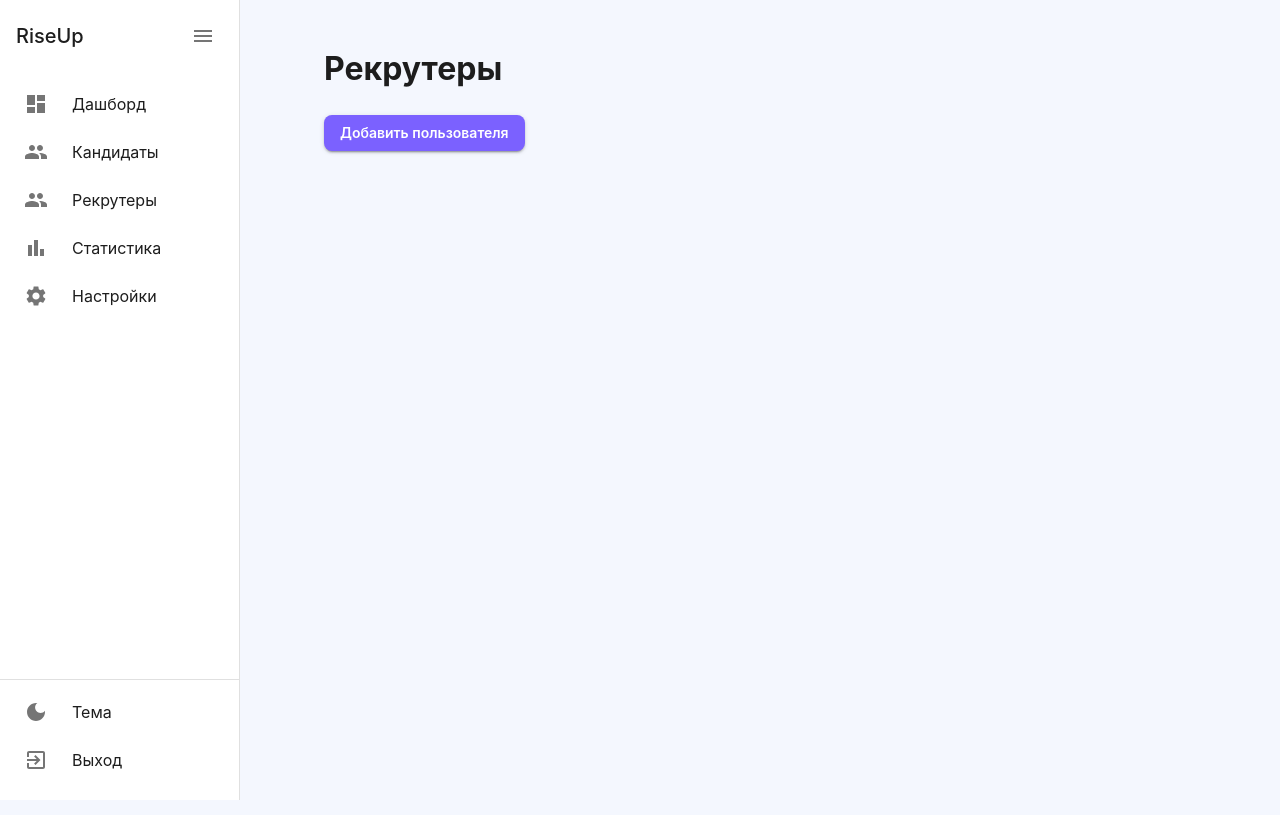
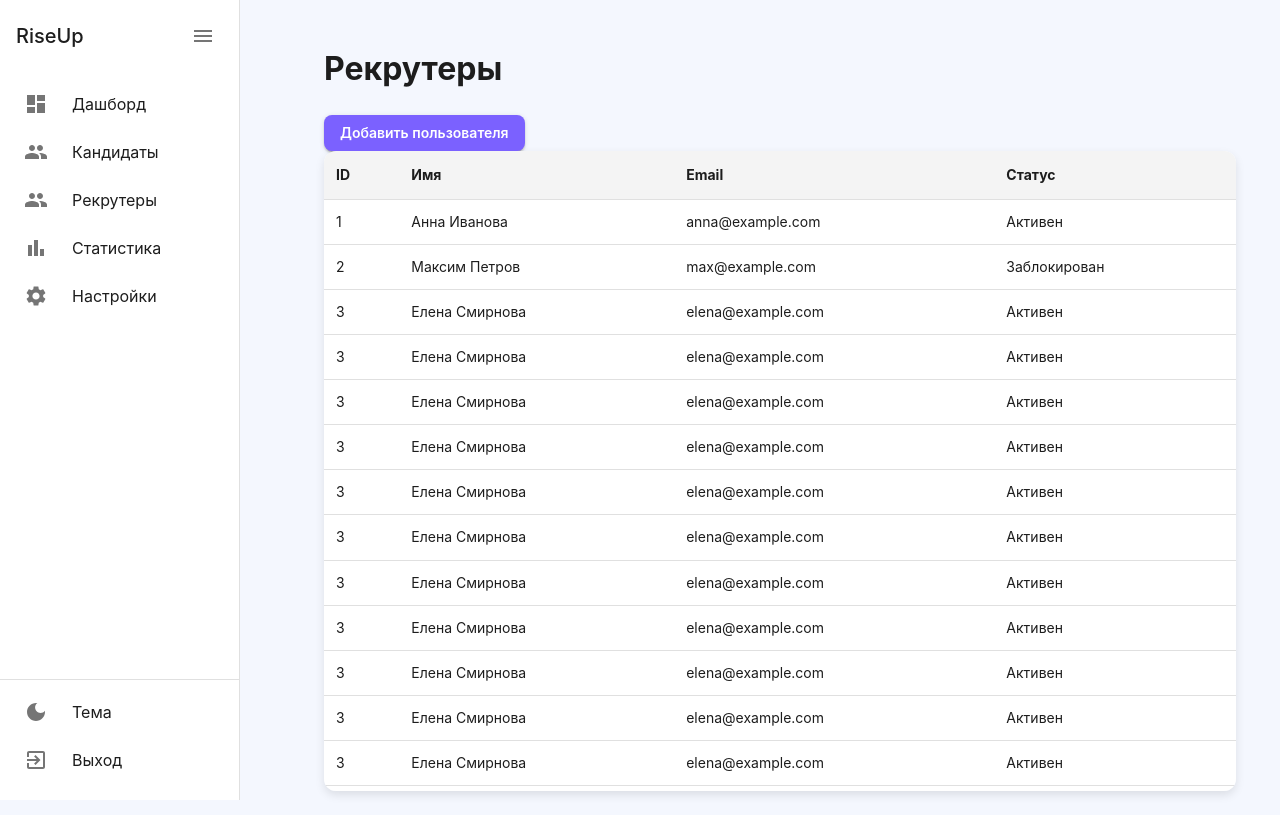
Before and after one commit to ihorhnennyi/riseup_front, a React (Vite) app: page /recruiters in a window 1280 px wide. Built offline with nearby package versions, Linux system fonts and the light colour scheme.

Commit message:
Обновлены стили таблицы: улучшены отступы, цвета, скругление

```diff
--- /dev/null
+++ b/src/components/TableWrapper/TableWrapper.tsx
@@ -0,0 +1,104 @@
+import {
+	Paper,
+	Table,
+	TableBody,
+	TableCell,
+	TableContainer,
+	TableHead,
+	TableRow,
+} from '@mui/material'
+import { useEffect, useRef, useState } from 'react'
+
+interface TableWrapperProps {
+	columns: string[]
+	data: any[][]
+}
+
+const TableWrapper: React.FC<TableWrapperProps> = ({ columns, data }) => {
+	const containerRef = useRef<HTMLDivElement | null>(null)
+	const [height, setHeight] = useState<number | 'auto'>('auto')
+
+	useEffect(() => {
+		const updateHeight = () => {
+			if (containerRef.current) {
+				const parent = containerRef.current.parentElement
+				if (parent) {
+					const parentHeight = parent.clientHeight
+					const siblingHeight = Array.from(parent.children)
+						.filter(el => el !== containerRef.current)
+						.reduce((acc, el) => acc + el.clientHeight, 0)
+
+					const availableHeight = parentHeight - siblingHeight
+					setHeight(availableHeight > 300 ? availableHeight : 'auto')
+				}
+			}
+		}
+
+		updateHeight()
+		window.addEventListener('resize', updateHeight)
+		return () => window.removeEventListener('resize', updateHeight)
+	}, [])
+
+	return (
+		<TableContainer
+			component={Paper}
+			ref={containerRef}
+			sx={{
+				width: '100%',
+				maxWidth: '1800px',
+				height: height,
+				maxHeight: '80vh',
+				overflow: 'auto',
+				margin: '0 auto',
+				backgroundColor: theme => theme.palette.background.paper,
+				boxShadow: '0px 4px 10px rgba(0, 0, 0, 0.1)',
+				borderRadius: '12px',
+			}}
+		>
+			<Table stickyHeader>
+				<TableHead>
+					<TableRow>
+						{columns.map((column, index) => (
+							<TableCell
+								key={index}
+								sx={{
+									fontWeight: 'bold',
+									background: theme =>
+										theme.palette.mode === 'dark' ? '#1E1E2F' : '#F4F4F4',
+									color: theme => theme.palette.text.primary,
+									padding: '12px',
+								}}
+							>
+								{column}
+							</TableCell>
+						))}
+					</TableRow>
+				</TableHead>
+				<TableBody>
+					{data.length > 0 ? (
+						data.map((row, rowIndex) => (
+							<TableRow key={rowIndex}>
+								{row.map((cell, cellIndex) => (
+									<TableCell key={cellIndex} sx={{ padding: '12px' }}>
+										{cell}
+									</TableCell>
+								))}
+							</TableRow>
+						))
+					) : (
+						<TableRow>
+							<TableCell
+								colSpan={columns.length}
+								sx={{ textAlign: 'center', py: 2 }}
+							>
+								Нет данных
+							</TableCell>
+						</TableRow>
+					)}
+				</TableBody>
+			</Table>
+		</TableContainer>
+	)
+}
+
+export default TableWrapper
--- /dev/null
+++ b/src/components/TableWrapper/index.ts
@@ -0,0 +1 @@
+export { default } from './TableWrapper'
--- a/src/components/index.ts
+++ b/src/components/index.ts
@@ -1,2 +1,3 @@
 export { default as ModalWrapper } from './ModalWrapper'
+export { default as TableWrapper } from './TableWrapper'
 export { default as ThemeToggleButton } from './ThemeToggleButton'
--- a/src/layouts/Layout/Layout.tsx
+++ b/src/layouts/Layout/Layout.tsx
@@ -22,6 +22,7 @@ const Layout = () => {
 					display: 'flex',
 					flexDirection: 'column',
 					transition: 'margin 0.3s ease-in-out',
+					mr: '20px',
 					ml: `${sidebarWidth}px`,
 				}}
 			>
--- a/src/pages/Recruiters/Recruiters.tsx
+++ b/src/pages/Recruiters/Recruiters.tsx
@@ -1,10 +1,12 @@
 import AddUserModal from './components/AddUserModal'
+import RecruitersTable from './components/RecruitersTable'
 
 const Recruiters = () => {
 	return (
 		<>
 			<h1>Рекрутеры</h1>
 			<AddUserModal />
+			<RecruitersTable />
 		</>
 	)
 }
--- /dev/null
+++ b/src/pages/Recruiters/components/RecruitersTable.tsx
@@ -0,0 +1,37 @@
+import { TableWrapper } from '../../../components'
+
+const RecruitersTable = () => {
+	const columns = ['ID', 'Имя', 'Email', 'Статус']
+	const data = [
+		[1, 'Анна Иванова', 'anna@example.com', 'Активен'],
+		[2, 'Максим Петров', 'max@example.com', 'Заблокирован'],
+		[3, 'Елена Смирнова', 'elena@example.com', 'Активен'],
+		[3, 'Елена Смирнова', 'elena@example.com', 'Активен'],
+		[3, 'Елена Смирнова', 'elena@example.com', 'Активен'],
+		[3, 'Елена Смирнова', 'elena@example.com', 'Активен'],
+		[3, 'Елена Смирнова', 'elena@example.com', 'Активен'],
+		[3, 'Елена Смирнова', 'elena@example.com', 'Активен'],
+		[3, 'Елена Смирнова', 'elena@example.com', 'Активен'],
+		[3, 'Елена Смирнова', 'elena@example.com', 'Активен'],
+		[3, 'Елена Смирнова', 'elena@example.com', 'Активен'],
+		[3, 'Елена Смирнова', 'elena@example.com', 'Активен'],
+		[3, 'Елена Смирнова', 'elena@example.com', 'Активен'],
+		[3, 'Елена Смирнова', 'elena@example.com', 'Активен'],
+		[3, 'Елена Смирнова', 'elena@example.com', 'Активен'],
+		[3, 'Елена Смирнова', 'elena@example.com', 'Активен'],
+		[3, 'Елена Смирнова', 'elena@example.com', 'Активен'],
+		[3, 'Елена Смирнова', 'elena@example.com', 'Активен'],
+		[3, 'Елена Смирнова', 'elena@example.com', 'Активен'],
+		[3, 'Елена Смирнова', 'elena@example.com', 'Активен'],
+		[3, 'Елена Смирнова', 'elena@example.com', 'Активен'],
+		[3, 'Елена Смирнова', 'elena@example.com', 'Активен'],
+		[3, 'Елена Смирнова', 'elena@example.com', 'Активен'],
+		[3, 'Елена Смирнова', 'elena@example.com', 'Активен'],
+		[3, 'Елена Смирнова', 'elena@example.com', 'Активен'],
+		[3, 'Елена Смирнова', 'elena@example.com', 'Активен'],
+	]
+
+	return <TableWrapper columns={columns} data={data} />
+}
+
+export default RecruitersTable
```
